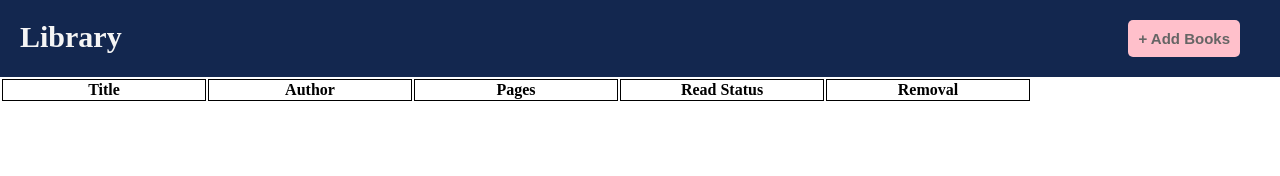
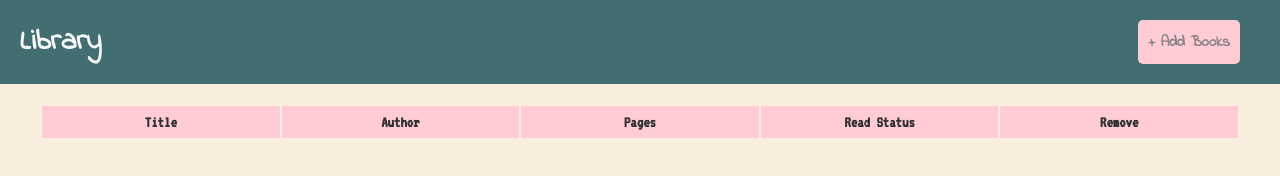
Before and after one commit to AkshayKhot07/Library, a plain HTML site: page index.html in a window 1280 px wide. Drawn offline with Linux system fonts and the light colour scheme; a web font is replaced by a local one.

Commit message:
styling completed

```diff
--- a/index.html
+++ b/index.html
@@ -20,15 +20,17 @@
         <h2>Library</h2>
         <button class="add-books">+ Add Books</button>
       </header>
+      <div class="table-container">
         <table id="table">
           <tr>
             <th>Title</th>
             <th>Author</th>
             <th>Pages</th>
             <th>Read Status</th>
-          <th>Removal</th>
+            <th>Remove</th>
           </tr>
         </table>
+      </div>
     </div>
 
     <dialog id="modal" style="padding: 0">
--- a/script.js
+++ b/script.js
@@ -113,7 +113,7 @@ removeBook();
 
 function changeReadStatus() {
   let allBooks = Array.from(document.querySelectorAll(".book-info"));
-  console.log(allBooks);
+  // console.log(allBooks);
 
   allBooks.forEach((book) => {
     let readStatustd = book.getElementsByTagName("td")[3];
@@ -178,12 +178,12 @@ form.addEventListener("submit", function (e) {
     );
   }
 
-  console.log(newBook.title);
+  // console.log(newBook.title);
 
   let myLibrary = JSON.parse(localStorage.getItem("books")) || [];
 
   myLibrary.push(newBook);
-  console.log(myLibrary);
+  // console.log(myLibrary);
   addBookToLibrary([newBook]);
 
   localStorage.setItem("books", JSON.stringify(myLibrary));
--- a/style.css
+++ b/style.css
@@ -1,13 +1,52 @@
+@import url("https://fonts.googleapis.com/css2?family=Creepster&family=Dancing+Script&family=Festive&family=Moo+Lah+Lah&family=PT+Sans+Narrow&family=Poppins:wght@300&family=Roboto:wght@100&family=Rock+Salt&family=VT323&family=Indie+Flower&display=swap");
+
 * {
   margin: 0;
 }
 
+.container {
+  height: 100vh;
+  background-color: antiquewhite;
+  opacity: 0.8;
+  background-image: radial-gradient(#444cf7 0.5px, antiquewhite 0.5px);
+  background-size: 10px 10px;
+}
+
+.table-container {
+  display: flex;
+  justify-content: center;
+  align-items: center;
+}
+
+table {
+  table-layout: fixed;
+  width: 1200px;
+}
+
+th {
+  /* border: 1px solid black; */
+  background-color: pink;
+  height: 30px;
+  text-align: center;
+  font-family: "VT323", sans-serif;
+}
+
+td {
+  /* border-top: 1px solid black; */
+  border-bottom: 1px solid black;
+  text-align: center;
+  word-wrap: break-word;
+  font-family: "VT323", sans-serif;
+}
+
 header {
-  background-color: #13274f;
+  background-color: #134b4f;
   color: whitesmoke;
   padding: 20px;
   display: flex;
   justify-content: space-between;
+  margin-bottom: 20px;
+  font-family: "Indie Flower", sans-serif;
 }
 
 header h2 {
@@ -23,17 +62,11 @@ header button {
   border: none;
   border-radius: 5px;
   cursor: pointer;
+  font-family: "Indie Flower", sans-serif;
 }
 
 header button:hover {
   color: black;
-}
-
-th,
-td {
-  border: 1px solid black;
-  width: 200px;
-  text-align: center;
 }
 
 dialog form {
```
Lines whose indentation alone changed are shown as unchanged.
